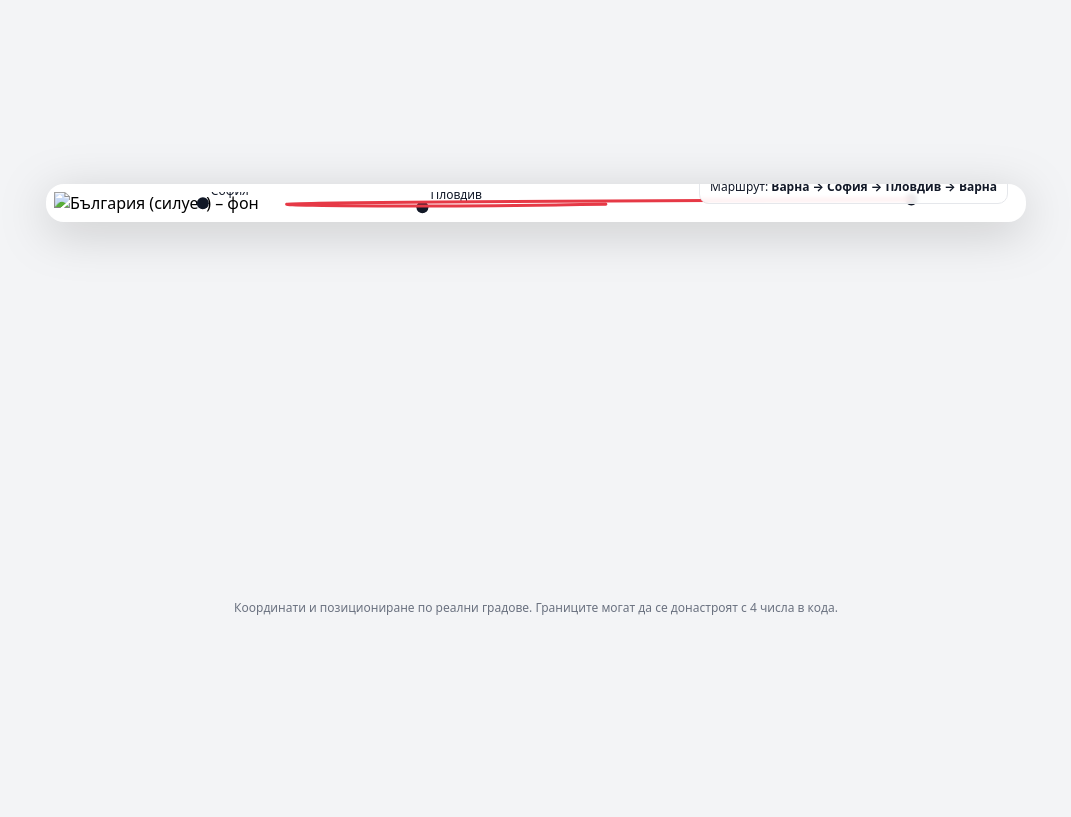
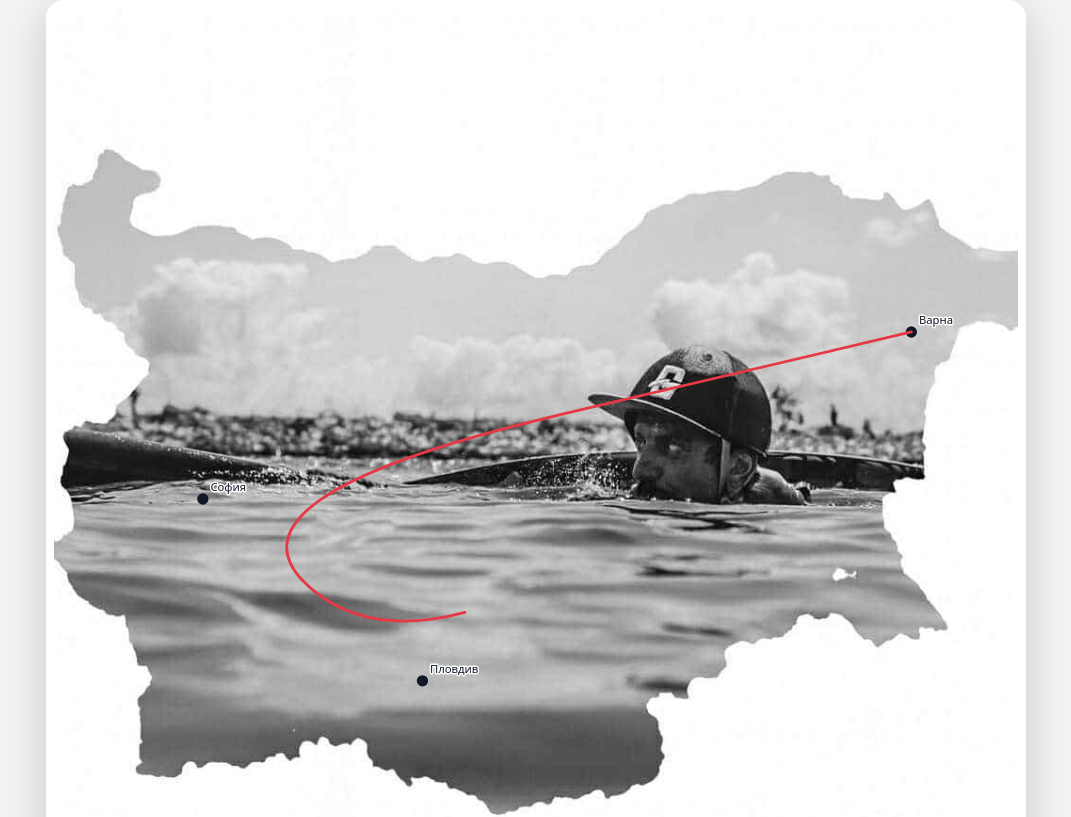
Before and after one commit to thermopiggy/marto, a plain HTML site: page index.html in a window 1280 px wide. Shown: the top 817 px of the page, without its empty margins (104-1175 px from the left). Drawn offline with Linux system fonts and the light colour scheme.

Commit message:
Update index.html

```diff
--- a/index.html
+++ b/index.html
@@ -94,7 +94,7 @@
   <div class="frame" id="app">
     <div class="stage">
       <!-- Your background image -->
-      <img id="bg" src="./марто.jpg" alt="България (силует) – фон" />
+      <img id="bg" src="./marto.jpg" alt="България (силует) – фон" />
       <!-- SVG overlay -->
       <svg class="overlay" id="overlay" viewBox="0 0 100 100" preserveAspectRatio="none">
         <g id="layer"></g>
```
